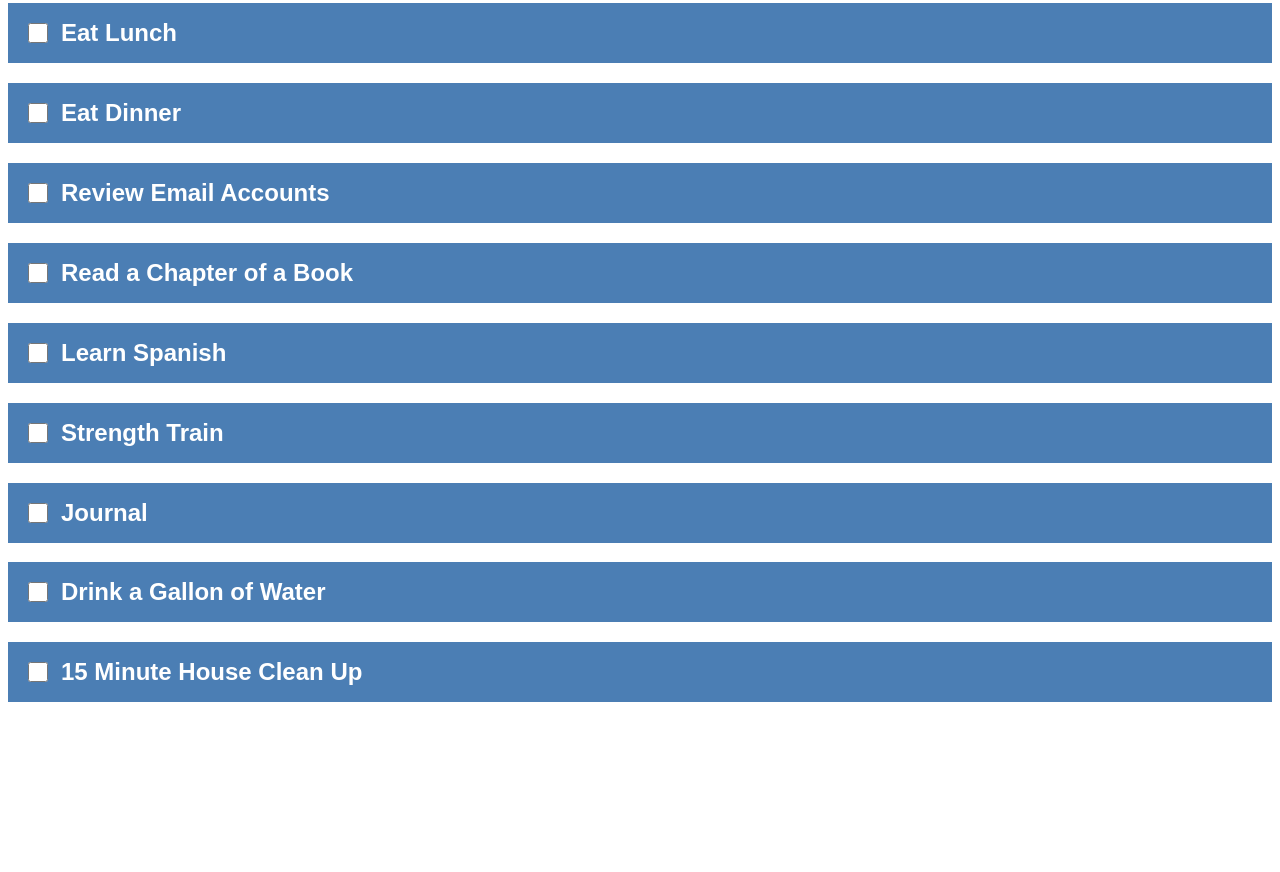
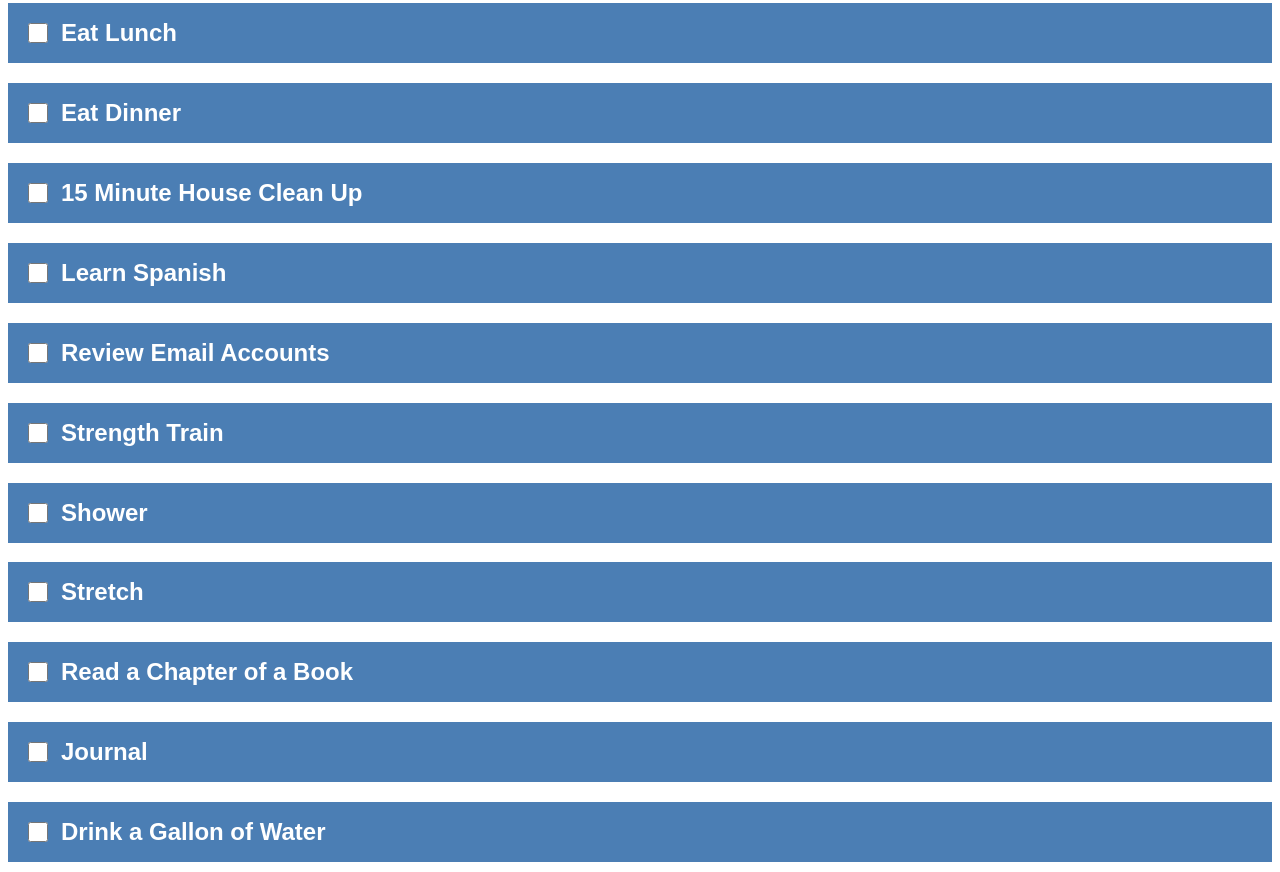
Before and after one commit to nadineherrera/monday, a plain HTML site: page index.html in a window 1280 px wide. Shown: the part 747-1619 px from the top of the page. Before the commit the page ends 1459 px from the top, so only its background shows below. Drawn offline with Linux system fonts and the light colour scheme.

Commit message:
Update index.html

```diff
--- a/index.html
+++ b/index.html
@@ -79,19 +79,31 @@
     </h2>
     <h2>
       <input type="checkbox" />
-      Review Email Accounts
+      15 Minute House Clean Up
     </h2>
-    <h2>
-      <input type="checkbox" />
-      Read a Chapter of a Book
-    </h2>
-    <h2>
+     <h2>
       <input type="checkbox" />
       Learn Spanish
     </h2>
     <h2>
       <input type="checkbox" />
+      Review Email Accounts
+    </h2>
+    <h2>
+      <input type="checkbox" />
       Strength Train
+    </h2>
+    <h2>
+      <input type="checkbox" />
+      Shower
+    </h2>
+    <h2>
+      <input type="checkbox" />
+      Stretch
+    </h2>
+     <h2>
+      <input type="checkbox" />
+      Read a Chapter of a Book
     </h2>
     <h2>
       <input type="checkbox" />
@@ -101,9 +113,5 @@
       <input type="checkbox" />
       Drink a Gallon of Water
     </h2>
-    <h2>
-      <input type="checkbox" />
-      15 Minute House Clean Up
-    </h2>
   </body>
 </html>
```
